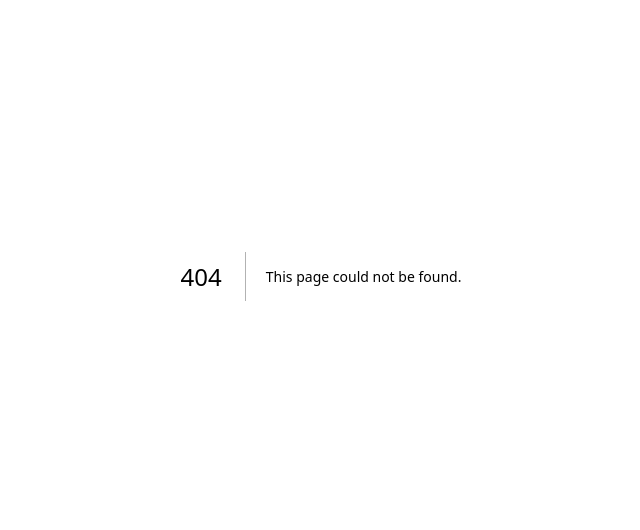
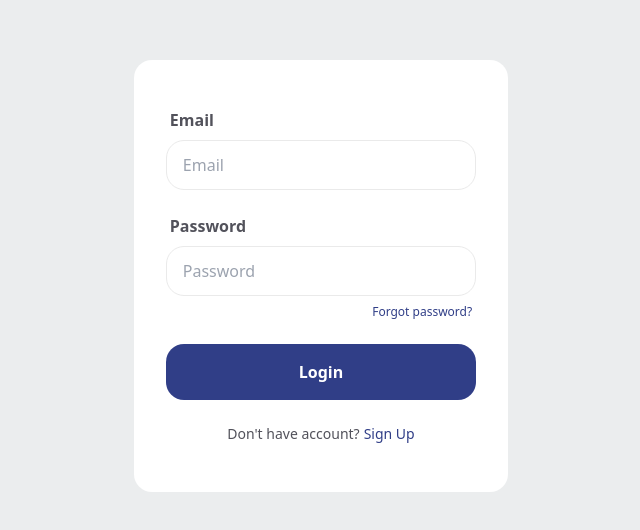
Before and after one commit to josegarzaramos/LightningTasks, a Next.js app: page /login in a window 1280 px wide. Before the commit this address had no page. Shown: the part 124-654 px from the top of the page, without its empty margins (319-959 px from the left). Built offline with nearby package versions, Linux system fonts and the light colour scheme; no server answers.

Commit message:
feat: add pages for login, sign up and reset password

```diff
--- /dev/null
+++ b/src/app/login/page.js
@@ -0,0 +1,6 @@
+'use client';
+import Login from '../components/Login';
+
+export default function LoginPage() {
+  return <Login />;
+}
--- /dev/null
+++ b/src/app/reset-password/page.js
@@ -0,0 +1,6 @@
+'use client';
+import ResetPassword from '../components/ResetPassword';
+
+export default function ResetPasswordPage() {
+  return <ResetPassword />;
+}
--- /dev/null
+++ b/src/app/sign-up/page.js
@@ -0,0 +1,6 @@
+'use client';
+import SignUp from '../components/Signup';
+
+export default function SignUpPage() {
+  return <SignUp />;
+}
```
